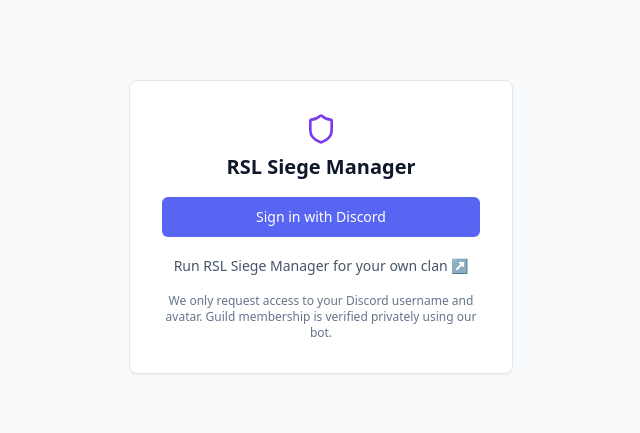
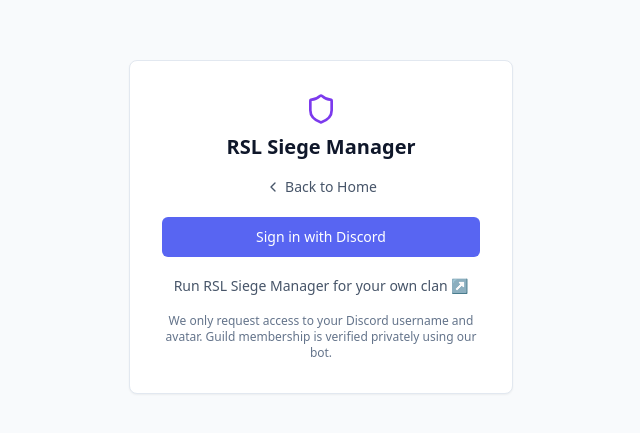
Before and after one commit to cbeaulieu-gt/siege-web, a React (Vite) app in the folder frontend/: page /login in a window 1280 px wide. Shown: the part 173-606 px from the top of the page, without its empty margins (319-959 px from the left). Built offline with nearby package versions, Linux system fonts and the light colour scheme; no server answers.

Commit message:
feat(frontend): add Back to Home link on login page
Adds a Link to / above the sign-in button so users can return to the
landing page without manually editing the URL. Visible across normal,
membership-denial, and technical-error states.

Closes #208

```diff
--- a/frontend/src/pages/LoginPage.tsx
+++ b/frontend/src/pages/LoginPage.tsx
@@ -1,7 +1,7 @@
 import { useState } from "react";
-import { useSearchParams } from "react-router-dom";
+import { useSearchParams, Link } from "react-router-dom";
 import apiClient from "../api/client";
-import { Shield } from "lucide-react";
+import { Shield, ChevronLeft } from "lucide-react";
 
 // Errors that map to a specific transient/technical message (not membership denial).
 const ERROR_MESSAGES: Record<string, string> = {
@@ -83,6 +83,18 @@
 
         {/* Sign-in button — happy path, byte-identical behaviour */}
         <div className="space-y-4">
+          {/* Back to Home — always visible; lets users exit without a URL edit */}
+          <div className="text-center">
+            <Link
+              to="/"
+              className="inline-flex items-center gap-1 text-sm text-slate-600 transition-colors hover:text-slate-900"
+              data-testid="back-to-home-link"
+            >
+              <ChevronLeft className="h-4 w-4" />
+              Back to Home
+            </Link>
+          </div>
+
           <button
             onClick={handleLogin}
             disabled={isLoading}
```
Also changed, not shown: 1 other file (tests, documents, lock files or other folders).
